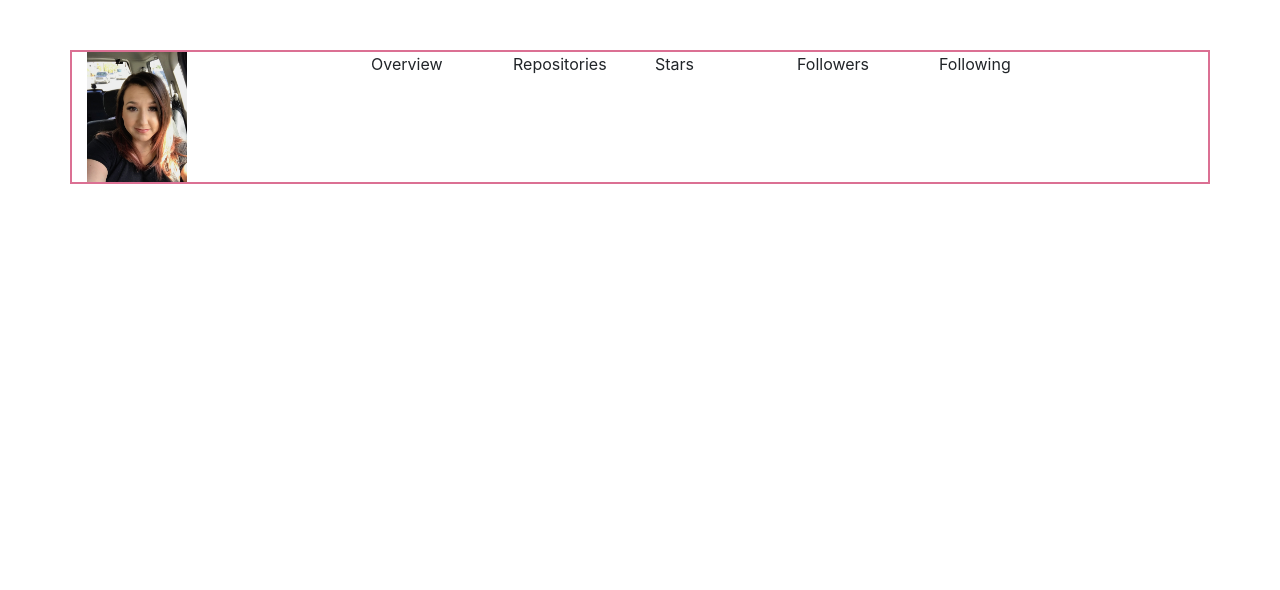
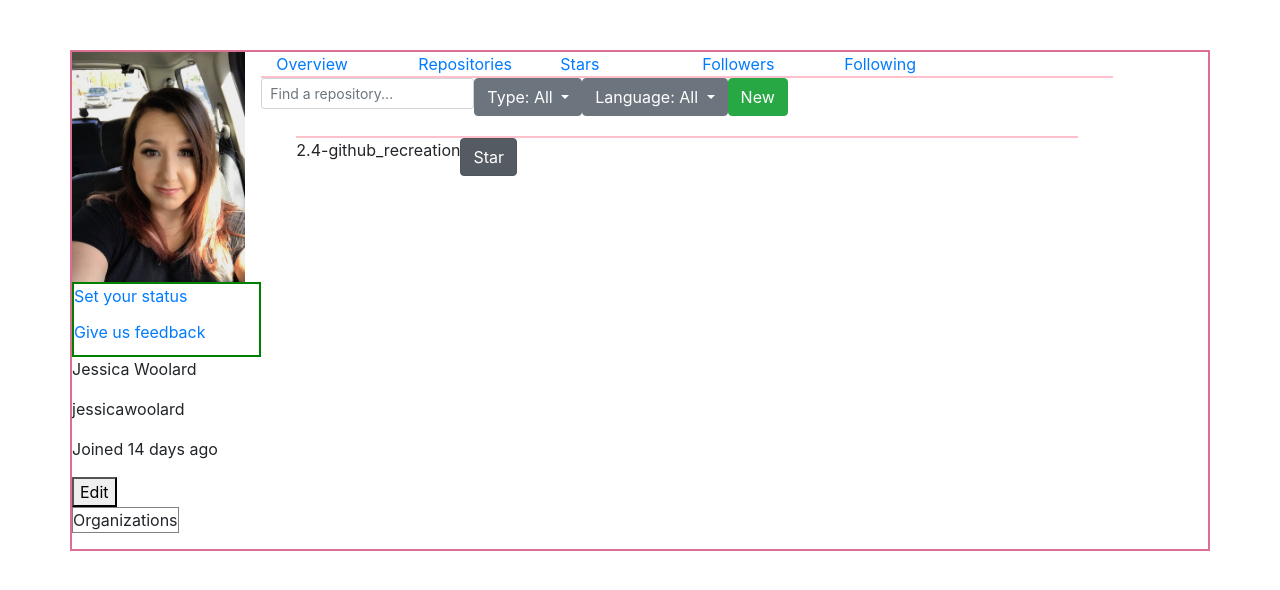
Before and after one commit to jessicawoolard/2.4-github_recreation, a Flask app: template templates/base.html in a window 1280 px wide. Shown: the part 70-660 px from the top of the page. Run offline with Flask 2, Linux system fonts and the light colour scheme; the template is opened without the code that fills it, so the values that code supplies are empty; some libraries are stand-ins or nearby versions.

Commit message:
more base html

```diff
--- a/static/styles.css
+++ b/static/styles.css
@@ -26,14 +26,31 @@ header img {
 .container {
     border: 2px solid palevioletred;
     margin-top: 50px;
+
 }
 .container .profile_pic {
     padding: 0;
-    width: 100px;
-    height: 130px;
+    width: auto;
+    height: 230px;
+    display: inline-block;
 }
 
-.right_side div {
+.right_side a{
+}
+.under_profile {
+    border: 2px solid green;
+    width: auto;
+    height: 75px;
+}
 
+.organizations {
+    border: 1px solid grey;
+}
 
+.repo_search {
+    border-top: 2px solid pink;
 }
+.repos {
+    border-top: 2px solid pink;
+    margin: 20px;
+}
--- a/templates/base.html
+++ b/templates/base.html
@@ -27,22 +27,74 @@
         </header>
         <div class="container">
             <div class="row">
-                <div class="col-3">
-                    <img class="profile_pic" src="../static/IMG_2103.jpeg" alt="#">
+                <div class="col-2">
+                    <div class="row">
+                        <img class="profile_pic" src="../static/IMG_2103.jpeg" alt="#">
+                    </div>
+                    <div class="row under_profile">
+                        <a href="#" class="status">Set your status</a>
+                        <a href="#" class="feedback">Give us feedback</a>
+                    </div>
+                    <div class="row">
+                        <p class="name">Jessica Woolard</p>
+                        <p class="username">jessicawoolard</p>
+                    </div>
+                    <div class="row">
+                        <p class="joined">Joined 14 days ago</p>
+                        <button class="edit">Edit</button>
+                    </div>
+                    <div class="row">
+                        <p class="organizations">Organizations</p>
+                    </div>
 
                 </div>
                 <div class="col-9">
                     <div class="row right_side">
-                        <div class="col-2">Overview</div>
-                        <div class="col-2">Repositories</div>
-                        <div class="col-2">Stars</div>
-                        <div class="col-2">Followers</div>
-                        <div class="col-2">Following</div>
+                        <a href="#" class="col-2">Overview</a>
+                        <a href="#" class="col-2">Repositories</a>
+                        <a href="#" class="col-2">Stars</a>
+                        <a href="#" class="col-2">Followers</a>
+                        <a href="#" class="col-2">Following</a>
                     </div>
+                    <div class="row repo_search">
+                        <input class="form-control form-control-sm" type="text" placeholder="Find a repository...">
+                        <div class="btn-group" role="group">
+                            <button id="btnGroupDrop1" type="button" class="btn btn-secondary dropdown-toggle"
+                                    data-toggle="dropdown" aria-haspopup="true" aria-expanded="false">
+                                Type: All
+                            </button>
+                            <div class="dropdown-menu" aria-labelledby="btnGroupDrop1">
+                                <a class="dropdown-item" href="#">dzfh</a>
+                                <a class="dropdown-item" href="#">Dropdown link</a>
+                            </div>
+                        </div>
+                        <div role="none" class="dropdown-divider"></div>
+                        <div class="btn-group" role="group">
+                            <button id="btnGroupDrop1" type="button" class="btn btn-secondary dropdown-toggle"
+                                    data-toggle="dropdown" aria-haspopup="true" aria-expanded="false">
+                                Language: All
+                            </button>
+                        </div>
+                        <div class="dropdown-menu" aria-labelledby="btnGroupDrop1">
+                            <a class="dropdown-item" href="#">dzfh</a>
+                            <a class="dropdown-item" href="#">Dropdown link</a>
+                        </div>
+                        <div class="new_button">
+                            <button type="button" class="btn btn-success">New</button>
+                        </div>
+                    </div>
+                    <div class="row repos">
+                        2.4-github_recreation
+                        <div class="btn-group-toggle" data-toggle="buttons">
+                            <label class="btn btn-secondary active">
+                                <input type="checkbox" checked autocomplete="off"> Star
+                            </label>
+                        </div>
+                    </div>
+
                 </div>
+
             </div>
-
-
         </div>
 
     </body>
```
